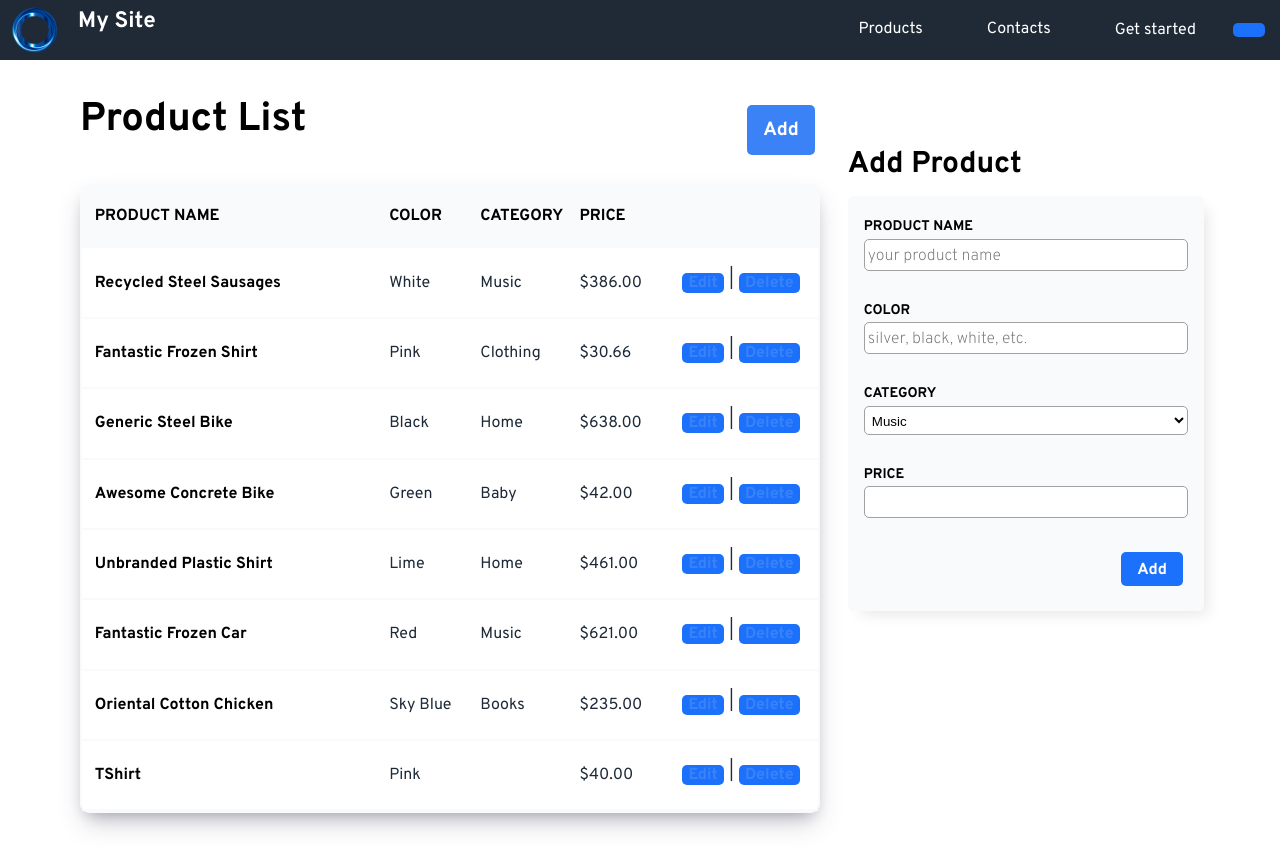
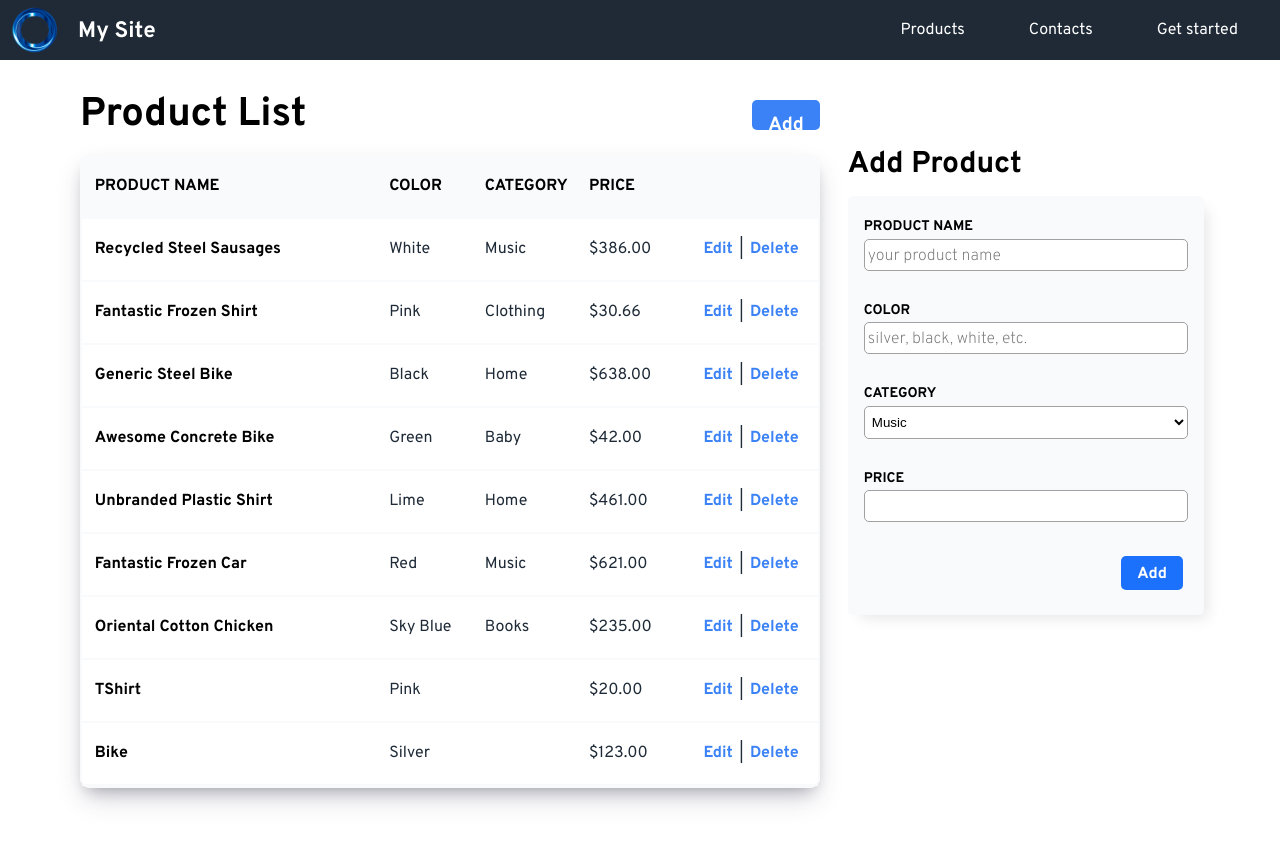
Before and after one commit to andrystylist/products-crud, a React (Vite) app: page / in a window 1280 px wide. Shown: the top 868 px of the page. Built offline with nearby package versions, Linux system fonts and the light colour scheme; data requests are answered from the project's data file.

Commit message:
corrigiendo estilos

```diff
--- a/db.json
+++ b/db.json
@@ -52,8 +52,14 @@
     {
       "name": "TShirt",
       "color": "Pink",
-      "price": "40",
+      "price": "20",
       "id": 8
+    },
+    {
+      "name": "Bike",
+      "color": "Silver",
+      "price": "123",
+      "id": 9
     }
   ],
   "categories": [
--- a/src/components/ProductForm/ProductForm.jsx
+++ b/src/components/ProductForm/ProductForm.jsx
@@ -63,13 +63,13 @@ function ProductForm ({
         <div className="product-form__body">
 
           <label htmlFor="name">PRODUCT NAME</label>
-          <input type="text" name="name" id="name" value={product?.name || ''} onChange={handleChange} placeholder='your product name' />
+          <input type="text" name="name" id="name" value={product?.name || ''} onChange={handleChange} placeholder='your product name' required maxLength="50" />
           <label htmlFor="color">COLOR</label>
-          <input type="text" name="color" id="color" value={product?.color || ''} onChange={handleChange} placeholder='silver, black, white, etc.' />
+          <input type="text" name="color" id="color" value={product?.color || ''} onChange={handleChange} placeholder='silver, black, white, etc.' required maxLength="30" />
           <label htmlFor="category">CATEGORY</label>
           {/** Esto debería ser un select con options en lugar de un input */}
           {/* <input type="text" name="category" id="category" value={product.category} onChange={handleChange} /> */}
-          <select name="category" id="category" onChange={handleChange} value={product?.category || ''}>
+          <select name="category" id="category" onChange={handleChange} value={product?.category || ''} required>
             {categories.map((category) => (
               <option key={category.id} value={category.name}>
                 {category.name}
@@ -77,7 +77,7 @@ function ProductForm ({
             ))}
           </select>
           <label htmlFor="price">PRICE</label>
-          <input type="number" name="price" id="price" value={product?.price || ''} onChange={handleChange} />
+          <input type="number" name="price" id="price" value={product?.price || ''} onChange={handleChange} required />
 
           <div className="product-form__action-section">
               <button className={`product-form__button--cancel ${isEditing ? '' : 'hide'}`} type='button' onClick={handleOnCancel} >Cancel</button>
--- a/src/components/ProductForm/ProductForm.scss
+++ b/src/components/ProductForm/ProductForm.scss
@@ -33,6 +33,10 @@
     border: 1px solid variables.$gray;
     border-radius: 5px;
     margin-bottom: 29px;
+  }
+
+  select {
+    padding: 7px 3px;
   }
 
   input:focus-visible {
--- a/src/components/ProductManager/ProductManager.jsx
+++ b/src/components/ProductManager/ProductManager.jsx
@@ -7,25 +7,8 @@ import './ProductManager.scss'
 export const CREATE_FORM = 'CREATE'
 export const UPDATE_FORM = 'UPDATE'
 
-let data = [
-    {
-      "id": 1,
-      "name": "Recycled Steel Sausages",
-      "color": "White",
-      "category": "Music",
-      "price": 386
-    },
-    {
-      "id": 2,
-      "name": "Fantastic Frozen Shirt",
-      "color": "Pink",
-      "category": "Clothing",
-      "price": 20
-    }
-];
-
 function ProductManager () {
-  const [products, setProducts] = useState(data)
+  const [products, setProducts] = useState([])
   const [formMode, setFormMode] = useState(CREATE_FORM)
   const [selectedProduct, setSelectedProduct] = useState(undefined)
   const [isLoading, setLoading] = useState(true)
--- a/src/components/ProductsList/ProductsList.scss
+++ b/src/components/ProductsList/ProductsList.scss
@@ -13,17 +13,17 @@
     transition: all 2.5ms;
 
     &:hover {
-      opacity: .9;
-    }
-
-    &:active {
-      scale: 0.99;
+      opacity: .8;
     }
 
     &--action {
       color: variables.$add-button-bg-color;
       font-weight: bold;
       padding: 0 .4rem;
+
+      &:active {
+        scale: 0.9;
+      }
     }
 
     &--add {
@@ -33,6 +33,13 @@
       border-radius: 5px;
       font-weight: bold;
       font-size: 1.2rem;
+      max-height: 30px;
+
+      &:active {
+        background-color: variables.$secondary-color;
+        color: variables.$add-button-bg-color;
+        border: 2px solid variables.$add-button-bg-color;
+      }
     }
   }
 
--- a/src/styles/_reset.scss
+++ b/src/styles/_reset.scss
@@ -123,17 +123,6 @@ q:after {
   content: none;
 }
 
-/* Configuramos el texto que seleccionamos */
-::-moz-selection {
-  background-color: var(--secondary-color);
-  color: var(--blanco);
-}
-
-::selection {
-  background-color: var(--secondary-color);
-  color: var(--blanco);
-}
-
 /* Nivelamos problemas de tipografías y colocación de formularios */
 form,
 input,
--- a/src/styles/index.scss
+++ b/src/styles/index.scss
@@ -5,59 +5,3 @@
 :root, body {
   font-family: 'Overpass', sans-serif;
 }
-
-h1, h2 {
-  font-size: $fs-lg;
-  font-weight: 700;
-
-  margin-bottom: 20px;
-}
-
-label {
-  font-size: $fs-sm;
-  font-weight: bold;
-}
-
-input {
-  width: 100%;
-
-  background-color: #fff;
-  font-weight: 200;
-
-  padding: 6px 3px 4px;
-  border: 1px solid $gray;
-  border-radius: 5px;
-  margin-bottom: 29px;
-}
-
-input:focus-visible {
-  outline: 1px solid $gray;
-}
-
-button {
-  font-size: $fs-md;
-  font-weight: 900;
-  background-color: $primary-button;
-  color: #fff;
-
-  border-radius: 5px;
-  padding: 8px 16px 6px;
-  margin: 5px;
-  transition: all 0.5s;
-}
-
-button:hover {
-  outline: 1px solid $primary-button;
-  color: $primary-button;
-  background-color: #fff;
-  cursor: pointer;
-}
-
-a {
-  border-bottom: 1px solid transparent;
-  transition: border-bottom 0.5s;
-}
-
-a:hover {
-  border-bottom: 1px solid #fff;
-}
```
